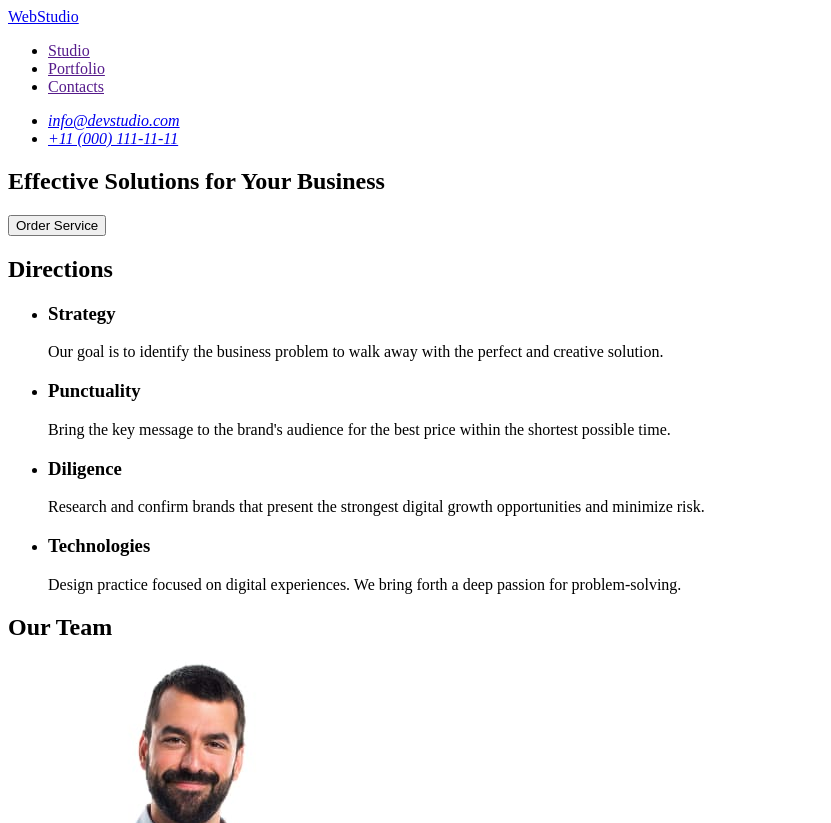
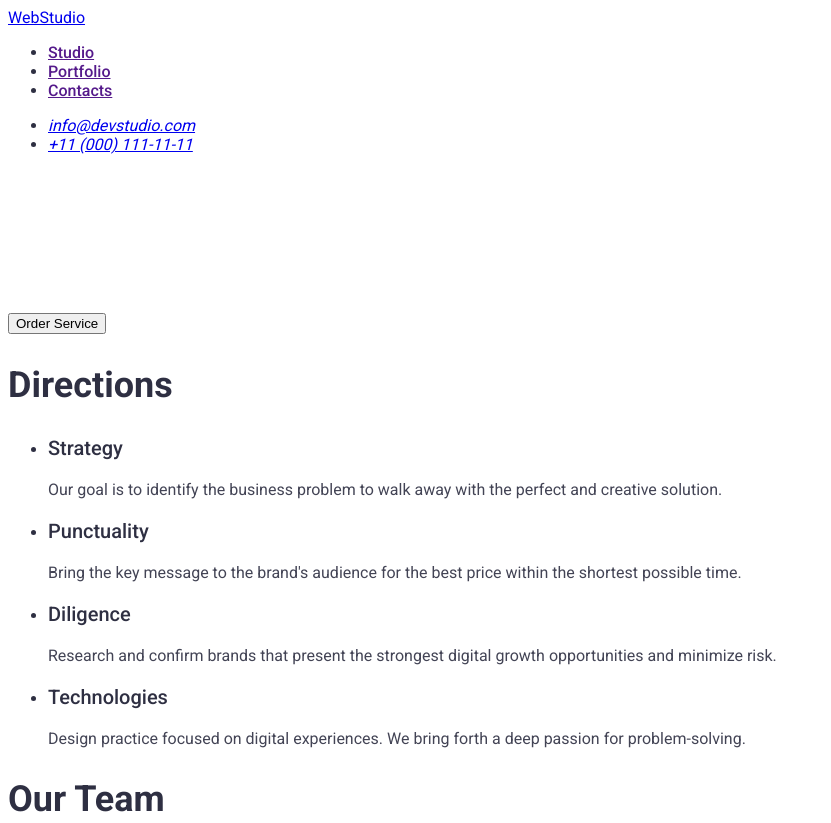
Before and after one commit to toomach/goit-markup-hw-02, a plain HTML site: page index.html in a window 1280 px wide. Shown: the top 823 px of the page, without its empty margins (0-831 px from the left). Drawn offline with Linux system fonts and the light colour scheme.

Commit message:
css style

```diff
--- a/css/styles.css
+++ b/css/styles.css
@@ -0,0 +1,51 @@
+/*  global style    */
+
+body {
+    font-family: Roboto, Arial, Times New Roman, sans-serif;
+    color: #2E2F42;
+}
+
+h1 {
+    font-size: 56px;
+    line-height: 1,071;
+    color: #FFF;
+    font-weight: 700;
+}
+
+h2 {
+    font-size: 36px;
+    line-height: 1,111;
+    font-weight: 700;
+}
+
+h3 {
+    font-size: 20px;
+    line-height: 1,2;
+    font-weight: 500;
+}
+
+p {
+    font-size: 16px;
+    line-height: 1,5;
+    color: #434455;
+    font-weight: 400;
+}
+
+/*          header        */
+
+.nav-ul-li {
+    font-size: 16px;
+    line-height: 1,5;
+    color: #2E2F42;
+    font-weight: 500;
+}
+
+
+
+
+
+.button {
+    font-size: 16px;
+    line-height: 1,5;
+    font-weight: 500;
+}
--- a/index.html
+++ b/index.html
@@ -4,6 +4,7 @@
     <meta charset="UTF-8">
     <meta name="viewport" content="width=device-width, initial-scale=1.0">
     <title>Web Studio</title>
+    <link rel="stylesheet" href="./css/styles.css">
     <link href="https://fonts.googleapis.com/css2?family=Raleway:wght@700&family=Roboto:wght@400;500;700&display=swap"
         rel="stylesheet">
 </head>
@@ -11,38 +12,40 @@
 <body>
 
 <!--                       header                      -->
+
     <header>
         <nav>
             <a href="./index.html" target="_self">WebStudio</a>
 
-            <ul>
-                <li><a href="">Studio</a></li>
-                <li><a href="">Portfolio</a></li>
-                <li><a href="">Contacts</a></li>
+            <ul class="nav-ul">
+                <li class="nav-ul-li"><a href="">Studio</a></li>
+                <li class="nav-ul-li"><a href="">Portfolio</a></li>
+                <li class="nav-ul-li"><a href="">Contacts</a></li>
             </ul>
         </nav>
 
         <address>
-            <ul>
-                <li><a href="mailto:info@devstudio.com">info@devstudio.com</a></li>
-                <li><a href="tel:+110001111111">+11 (000) 111-11-11</a></li>
+            <ul class="address-ul">
+                <li class="address-ul-li"><a href="mailto:info@devstudio.com">info@devstudio.com</a></li>
+                <li class="address-ul-li"><a href="tel:+110001111111">+11 (000) 111-11-11</a></li>
             </ul>
         </address>
 
     </header>
 
 <!--                       main                        -->
+
     <main>
 
-        <section>
+        <section class="solution">
 
             <h1>Effective Solutions for Your Business</h1>
 
-            <button type="button">Order Service</button>
+            <button>Order Service</button>
 
         </section>
 
-        <section>
+        <section class="directions">
 
             <h2>Directions</h2>
 
@@ -72,7 +75,7 @@
 
         </section>
 
-        <section>
+        <section class="time">
 
             <h2>Our Team</h2>
             <ul>
@@ -100,7 +103,7 @@
 
         </section>
 
-        <section>
+        <section class="portfolio">
 
             <h2>Our Portfolio</h2>
             <ul>
@@ -141,6 +144,7 @@
     </main>
 
 <!--                       footer                       -->
+
     <footer>
         <a href="./index.html" target="_self">WebStudio</a>
 
```
